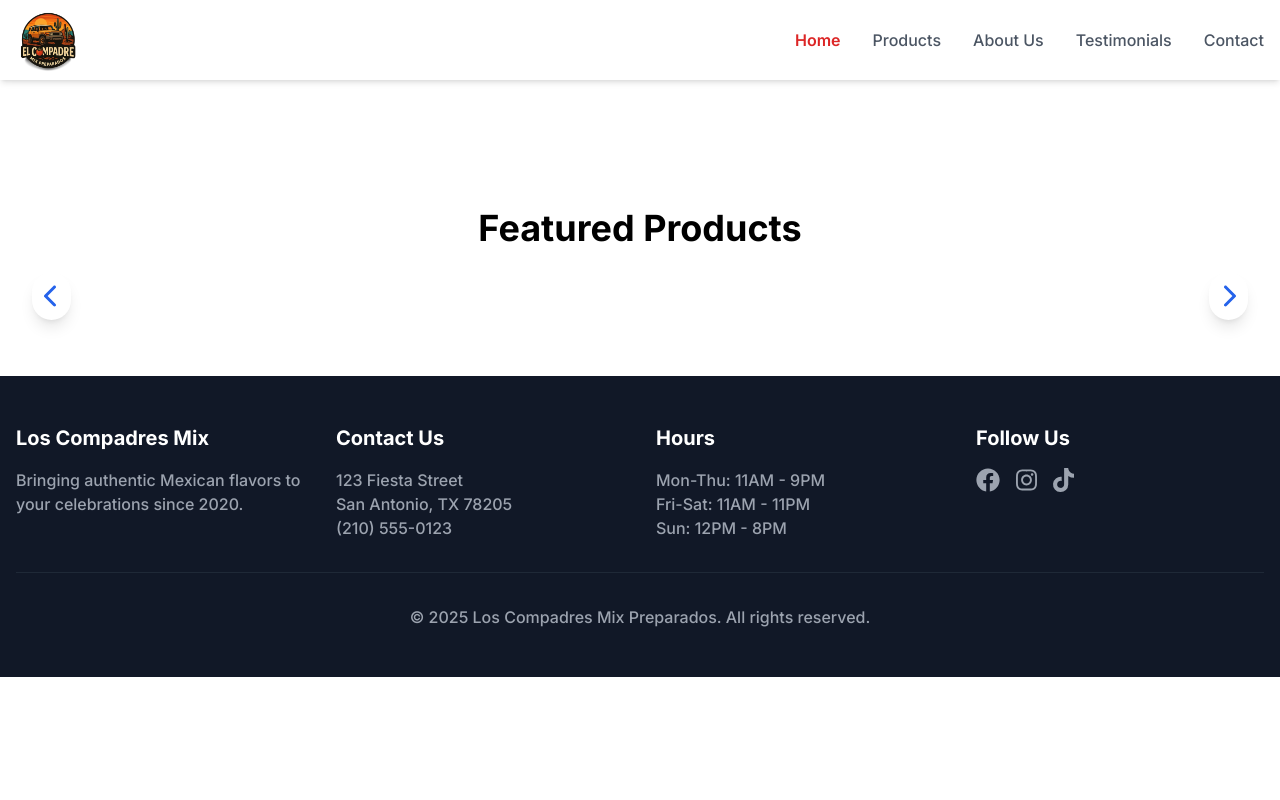
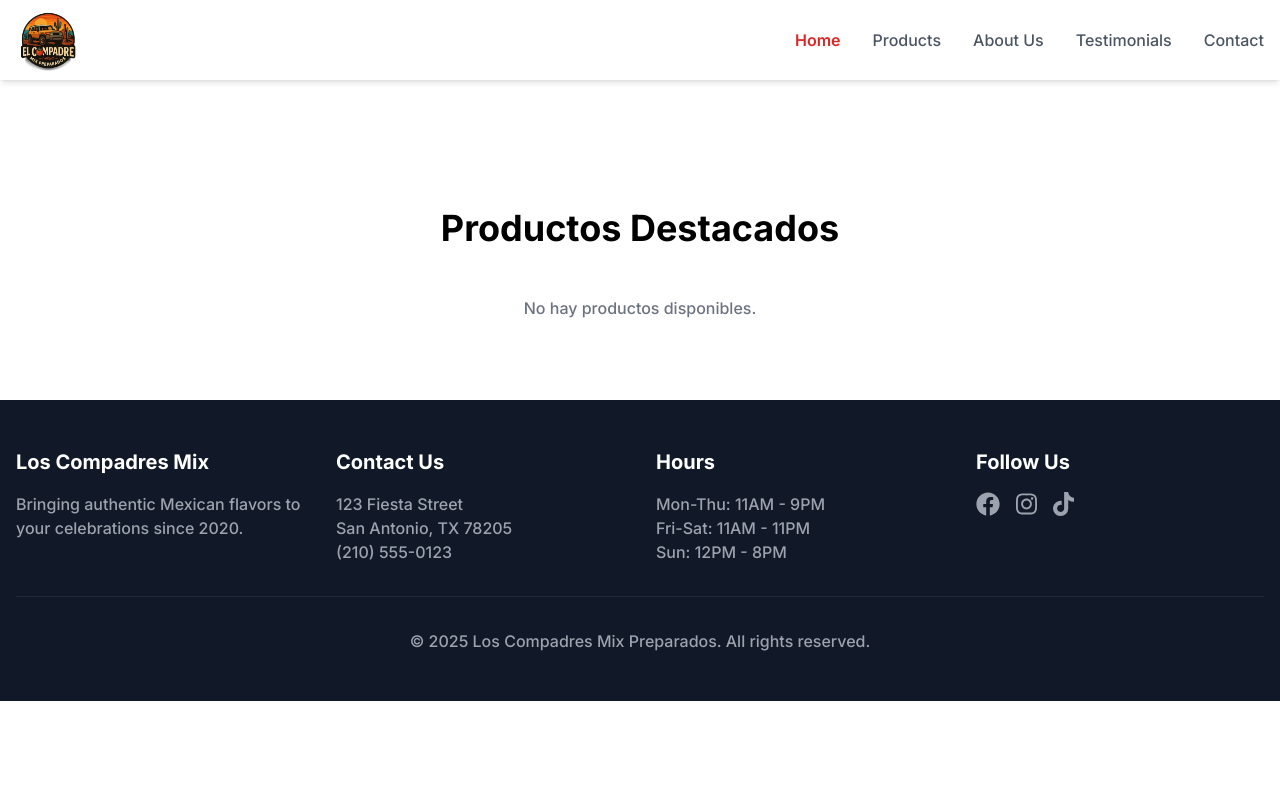
Before and after one commit to ebyted/mixpreparados, a Django app: page /products/ in a window 1280 px wide. Run offline with Django 5.2, Linux system fonts and the light colour scheme; some libraries are stand-ins or nearby versions.

Commit message:
feat products.html improvements to display products form admmin

```diff
--- a/templates/static_templates/products.html
+++ b/templates/static_templates/products.html
@@ -352,79 +352,42 @@
         </div>
     </header>
 
-  <!-- Product Carousel Section -->
-<!-- Product Carousel Section -->
     <section id="product-carousel" class="pt-32">
       <div class="container mx-auto px-4 py-20">
-    <h2 class="text-4xl font-bold text-center mb-12">Featured Products</h2>
+        <h2 class="text-4xl font-bold text-center mb-12">Productos Destacados</h2>
 
-    <!-- Carousel Container -->
-    <div id="carousel-container" class="relative">
+        <div class="grid grid-cols-1 sm:grid-cols-2 lg:grid-cols-3 gap-8">
+          {% for product in products %}
+          <div class="bg-white shadow-md rounded-2xl p-6">
+            <img src="{% if product.image_url %}{{ product.imagen.url }}{% else %}{% static 'images/default.jpg' %}{% endif %}"
+            alt="{{ product.nombre }}"
+                 class="w-full h-64 object-cover rounded-lg mb-4">
+            <h3 class="text-2xl font-bold mb-2">{{ product.name }}</h3>
+            <p class="text-gray-600 mb-4">{{ product.description }}</p>
+            <span class="block text-xl font-semibold text-blue-600">${{ product.price }}</span>
 
-
-      <!-- Carousel Slides -->
-<div id="carousel-slides" class="overflow-hidden rounded-3xl text-right">
-  {% for product in products %}
-  <div class="carousel-slide {% if not forloop.first %}hidden{% endif %} flex items-center p-8 bg-gradient-to-r from-blue-50 to-green-50">
-    <div class="w-1/2 pr-12">
             {% if user.is_authenticated %}
-      <form action="{% url 'cart:add_to_cart' product.id %}" method="post">
+            <form method="post" action="{% url 'products:add_to_cart_from_products' product.id %}">
               {% csrf_token %}
-          <h3 class="text-4xl font-bold mb-6">{{ product.nombre }}</h3>
-          <p class="text-xl text-gray-600 mb-8">{{ product.descripcion }}</p>
-          <div class="flex items-center gap-6 mb-8 justify-end">
-            <span class="text-3xl font-bold text-[var(--color-primary)]">${{ product.precio }}</span>
-            <button type="submit" class="bg-[var(--color-primary)] text-white px-8 py-3 rounded-full hover:bg-[var(--color-primary-focus)]">
-              Order Now
+              <button type="submit"
+                      class="mt-4 bg-blue-600 text-white px-4 py-2 rounded-full hover:bg-blue-700">
+                Agregar al carrito
               </button>
-          </div>
             </form>
             {% else %}
-        <h3 class="text-4xl font-bold mb-6">{{ product.nombre }}</h3>
-        <p class="text-xl text-gray-600 mb-8">{{ product.descripcion }}</p>
-        <div class="flex items-center gap-6 mb-8 justify-end">
-          <span class="text-3xl font-bold text-[var(--color-primary)]">${{ product.precio }}</span>
-          <a href="{% url 'login' %}" class="bg-[var(--color-primary)] text-white px-8 py-3 rounded-full hover:bg-[var(--color-primary-focus)]">
-            Inicia sesión para ordenar
+            <a href="{% url 'login' %}"
+               class="mt-4 inline-block bg-blue-600 text-white px-4 py-2 rounded-full hover:bg-blue-700">
+              Inicia sesión
             </a>
-        </div>
-      {% endif %}
-      <div class="flex items-center gap-4">
-        <i class="fa-solid fa-star text-[var(--color-primary)]"></i>
-        <span class="text-gray-600">Producto destacado</span>
-      </div>
-    </div>
-    <div class="w-1/2">
-      {% if product.imagen %}
-      <img class="..." src="{{ product.imagen.url }}" alt="{{ product.nombre }}">
-    {% else %}
-      <img class="..." src="{% static 'images/default.jpg' %}" alt="Imagen no disponible">
             {% endif %}
           </div>
-  </div>
-  {% endfor %}
-</div>
-      <!-- Carousel Navigation -->
-      <div class="absolute top-1/2 -translate-y-1/2 left-4 z-10">
-        <button class="bg-white p-3 rounded-full shadow-lg hover:bg-gray-100">
-          <i class="fa-solid fa-chevron-left text-2xl text-blue-600"></i>
-        </button>
-      </div>
-      <div class="absolute top-1/2 -translate-y-1/2 right-4 z-10">
-        <button class="bg-white p-3 rounded-full shadow-lg hover:bg-gray-100">
-          <i class="fa-solid fa-chevron-right text-2xl text-blue-600"></i>
-        </button>
-      </div>
-
-      <!-- Carousel Indicators -->
-      <div class="absolute bottom-6 left-1/2 -translate-x-1/2 flex space-x-3">
-        {% for product in products %}
-          <button class="carousel-indicator w-3 h-3 rounded-full {% if forloop.first %}bg-blue-600{% else %}bg-gray-300{% endif %}"></button>
+          {% empty %}
+          <p class="col-span-3 text-center text-gray-500">No hay productos disponibles.</p>
           {% endfor %}
         </div>
       </div>
-  </div>
     </section>
+
 
 
     <!-- Footer remains the same -->
```
Lines whose indentation alone changed are shown as unchanged.
